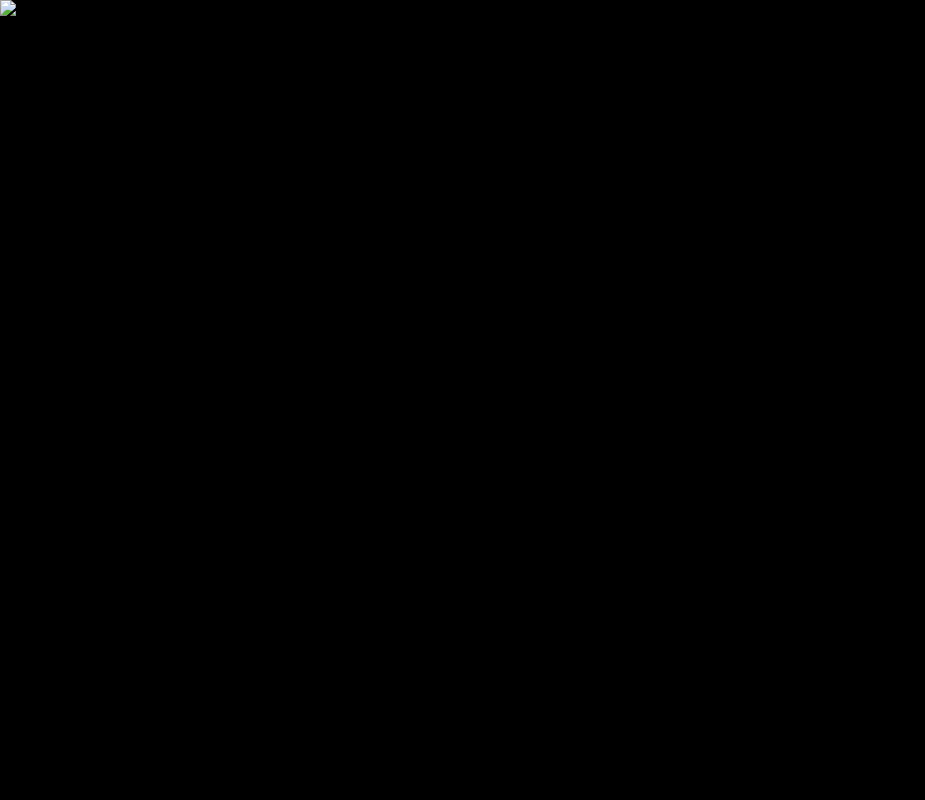
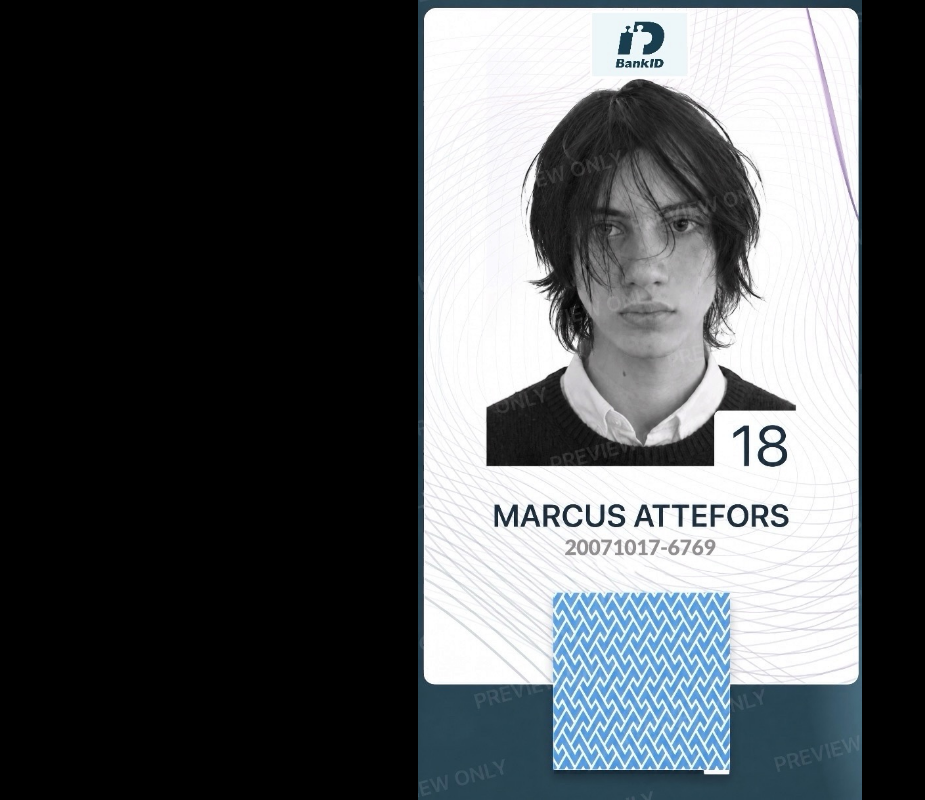
Before and after one commit to kimostblom-cyber/BankID, a plain HTML site: page index.html in a window 1280 px wide. Shown: the whole page, without its empty margins (0-925 px from the left). Drawn offline with Linux system fonts and the light colour scheme.

Commit message:
Fix image source in index.html

```diff
--- a/index.html
+++ b/index.html
@@ -10,6 +10,6 @@
 </style>
 </head>
 <body>
-<img src="kompis.jpg" alt="Rolig bild">
+<img src="kompis.jpg.jpg" alt="Rolig bild">
 </body>
 </html>
```
